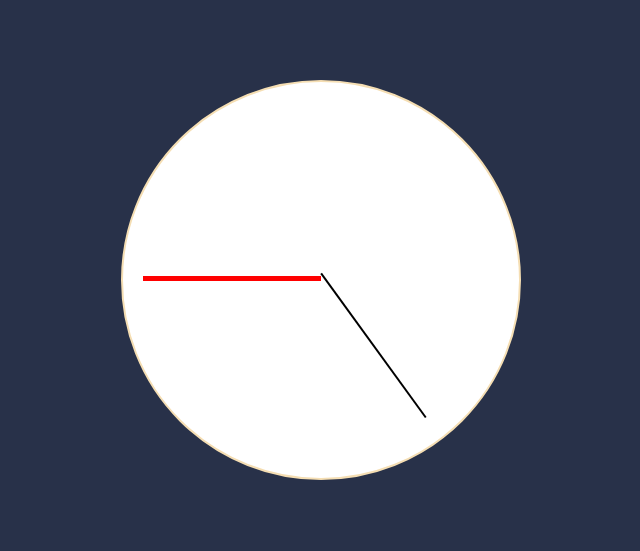
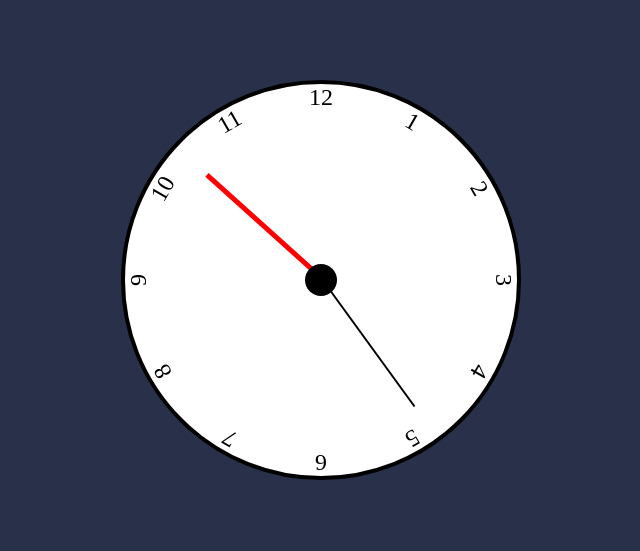
Before and after one commit to avinashpanchal123/Wall-Clock, a plain HTML site: page index.html in a window 1280 px wide. Shown: the whole page, without its empty margins (319-959 px from the left). Drawn offline with Linux system fonts and the light colour scheme.

Commit message:
minute hour-hand logic done

```diff
--- a/index.html
+++ b/index.html
@@ -17,6 +17,21 @@
             <div id="minute_hand">
 
             </div>
+            <div class="inner_circle">
+
+            </div>
+            <div class="number num1">1</div>
+            <div class="number num2">2</div>
+            <div class="number num3">3</div>
+            <div class="number num4">4</div>
+            <div class="number num5">5</div>
+            <div class="number num6">6</div>
+            <div class="number num7">7</div>
+            <div class="number num8">8</div>
+            <div class="number num9">9</div>
+            <div class="number num10">10</div>
+            <div class="number num11">11</div>
+            <div class="number num12">12</div>
         </div>
     </div>
 </body>
--- a/index.js
+++ b/index.js
@@ -1,26 +1,45 @@
-let hour_hand = document.getElementById("minute_hand");
+let hour_hand = document.getElementById("hour_hand");
+let minute_hand = document.getElementById("minute_hand");
 
-const d = new Date();
-let hour = d.getHours();
-let minutes = d.getMinutes();
+
+  const d = new Date();
+  var hour = d.getHours();
+  var minutes = d.getMinutes();
+
 
 console.log(minutes);
 console.log(hour % 12);
-// initial position of minute hand
-let initialPosition =((minutes) * 6 ) % 360  + 90  ;
 
-hour_hand.style.transform =  `rotate(${initialPosition}deg)`
+// minute hand logic
+let initialPosition = ((minutes * 6) % 360) ;
+
+minute_hand.style.transform = `rotate(${initialPosition}deg)`;
+
+let interval = setInterval(() => {
+  initialPosition = (initialPosition + 6) % 360;
+  console.log(initialPosition + " " + "initialPosition");
+  minute_hand.style.transform = `rotate(${initialPosition}deg)`;
+}, 1000 * 60);
+
+//hour hand logic
+let initialHOUR = (((hour+ (minutes/60)) * 360)/ 12) % 360;
+
+console.log(initialHOUR + "initialHOUR");
+
+let hourHand_position = initialHOUR ;
+
+console.log(hourHand_position + "hourhandPosition");
+
+hour_hand.style.transform = `rotate(${hourHand_position}deg)`;
+
+let interval1 = setInterval(() => {
+  hourHand_position = (hourHand_position + 0.5) % 360;
+  console.log(hourHand_position + "  " + "hourHand_position");
+  minute_hand.style.transform = `rotate(${hourHand_position}deg)`;
+}, 1000 * 60);
 
 
-
-
-let interval = setInterval(() => {
-
-
-     initialPosition = (initialPosition + 6) % 360
-     console.log(initialPosition);
-     hour_hand.style.transform = `rotate(${initialPosition}deg)`;
-}, 1000 * 60 );
-
-
-let initialHOUR
+setTimeout(function(){
+    window.location.reload(1);
+    console.log(minutes);
+ }, 10000);
--- a/style.css
+++ b/style.css
@@ -17,27 +17,88 @@ body {
     margin: 10vh auto;
     border-radius: 50%;
     position: relative;
+    border: 0.3rem solid black;
     /* padding-top: 48%; */
 }
 
 #hour_hand{
-    width: 45%;
-    margin-left: 5%;
-    height: 0.3rem;
+    position: absolute;
+    bottom: 50%;
+    left: 50%;
+    width: 0.3rem;
+    height: 40%;
+    transform: translateX(-50%);
     background-color: red;
-    position: absolute;
-    top: 49%;
+   transform-origin: bottom;
+   z-index: 4;
 }
 
 #minute_hand{
-    width: 45%;
-    margin-left: 5%;
-    height: 0.15rem;
+    position: absolute;
+    bottom: 50%;
+    left: 50%;
+    width: 0.15rem;
+    height: 40%;
+    transform: translateX(-50%);
     background-color: black;
-    margin-top: 48%;
-    /* position: absolute;
-    z-index: 3; */
-    /* transform: rotate(90deg); */
-    transform-origin: 100% 50%;
+   transform-origin: bottom;
+   z-index: 10;
+}
+
+
+.inner_circle{
+    width: 2rem;
+    height: 2rem;
+    border-radius: 50%;
+    background-color: black;
+    position: absolute;
+    left: 50%;
+    top : 50%;
+    z-index: 11;
+    transform: translate(-50%, -50%);
+}
+
+
+.number {
+    width: 100%;
+    height: 100%;
+    /* background-color: aqua; */
+    position: absolute;
+    top : 0;
+    font-size: 1.5rem;
 
 }
+
+.num1{
+    transform: rotate(30deg);
+}
+.num2{
+    transform: rotate(60deg);
+}
+.num3{
+    transform: rotate(90deg);
+}
+.num4{
+    transform: rotate(120deg);
+}
+.num5{
+    transform: rotate(150deg);
+}
+.num6{
+    transform: rotate(180deg);
+}
+.num7{
+    transform: rotate(210deg);
+}
+.num8{
+    transform: rotate(240deg);
+}
+.num9{
+    transform: rotate(270deg);
+}
+.num10{
+    transform: rotate(300deg);
+}
+.num11{
+    transform: rotate(330deg);
+}
```
